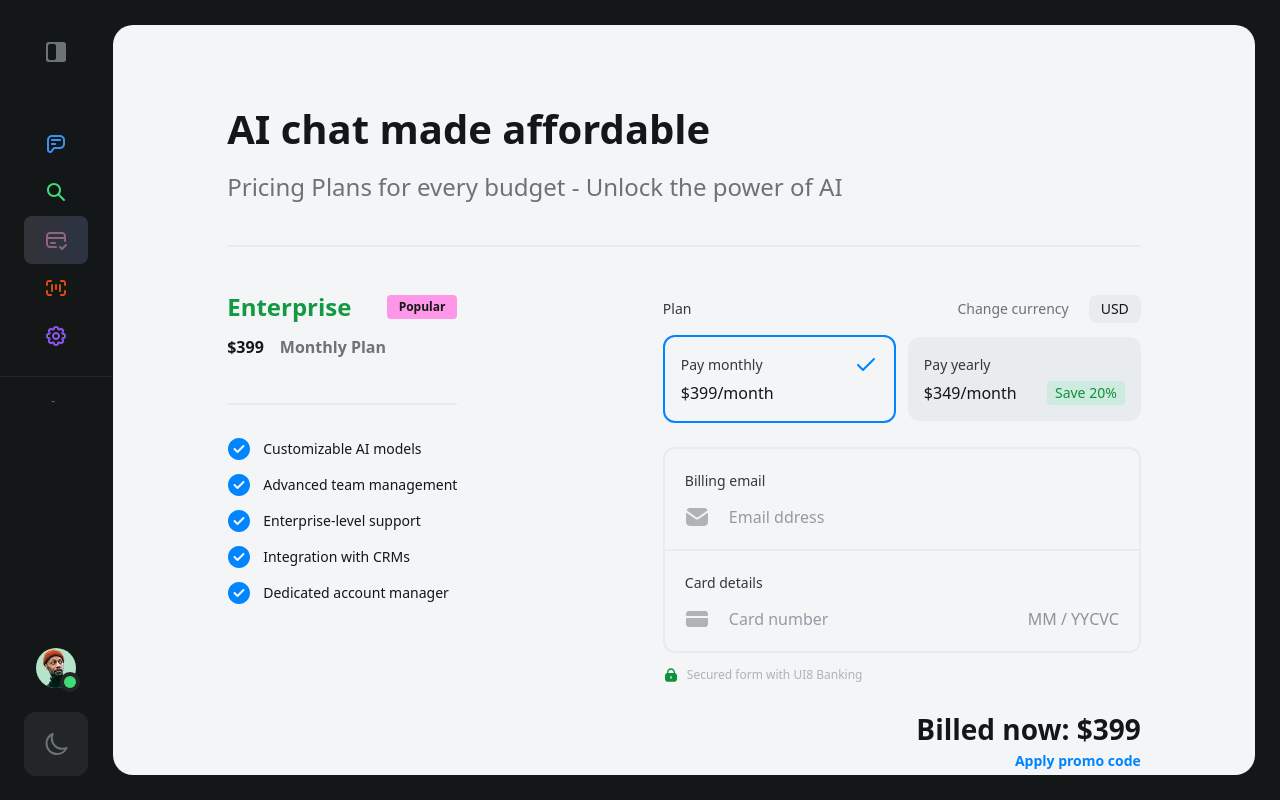
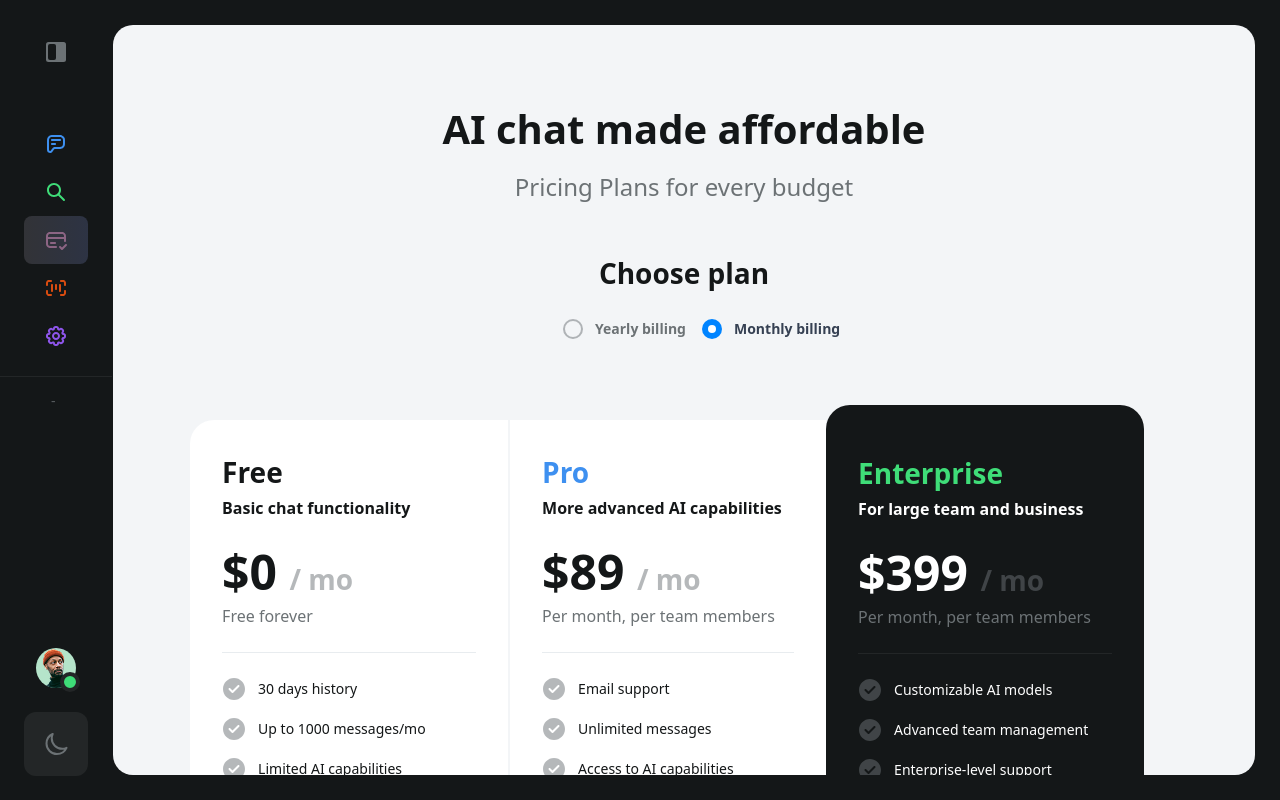
Before and after one commit to Eche00/BrainWave, a React (Vite) app in the folder client/: page /subscription in a window 1280 px wide. Built offline with nearby package versions, Linux system fonts and the light colour scheme.

Commit message:
subscription page complete 90%

```diff
--- a/client/src/pages/Subscription.jsx
+++ b/client/src/pages/Subscription.jsx
@@ -2,18 +2,38 @@ import React, { useState } from "react";
 import SubSB from "../components/navigation/SubSB";
 import Pricing from "./subcontainer/Pricing";
 import Checkout from "./subcontainer/Checkout";
+import Thankyou from "./subcontainer/Thankyou";
+import { subicons } from "../lib/subicons";
+import { Link } from "react-router-dom";
 
 function Subscription() {
-  const [billing, setBilling] = useState(true);
-  const [pricing, setPricing] = useState(false);
+  const [billing, setBilling] = useState(false);
+  const [pricing, setPricing] = useState(true);
+  const [thankYou, setThankYou] = useState(false);
   return (
     <div className="flex">
       <SubSB />
 
-      <body className=" sm:py-[24px] sm:pr-[24px] bg-[#141718] w-full flex flex-1 border-[1px] border-[#141718] sm:h-screen  overflow-hidden  overscroll-none  flex-col">
+      <body className=" sm:py-[24px] sm:pr-[24px] bg-[#141718] w-full flex flex-1 border-[1px] border-[#141718] sm:h-screen  overflow-hidden  overscroll-none  flex-col relative">
+        <Link to="/" className=" absolute sm:top-10 sm:right-10 top-5 right-5">
+          {subicons.exit}
+        </Link>
         {/* container  */}
         {pricing && <Pricing setBilling={setBilling} setPricing={setPricing} />}
-        {billing && <Checkout etBilling={setBilling} setPricing={setPricing} />}
+        {billing && (
+          <Checkout
+            setBilling={setBilling}
+            setPricing={setPricing}
+            setThankYou={setThankYou}
+          />
+        )}
+        {thankYou && (
+          <Thankyou
+            setBilling={setBilling}
+            setPricing={setPricing}
+            setThankYou={setThankYou}
+          />
+        )}
       </body>
     </div>
   );
```
